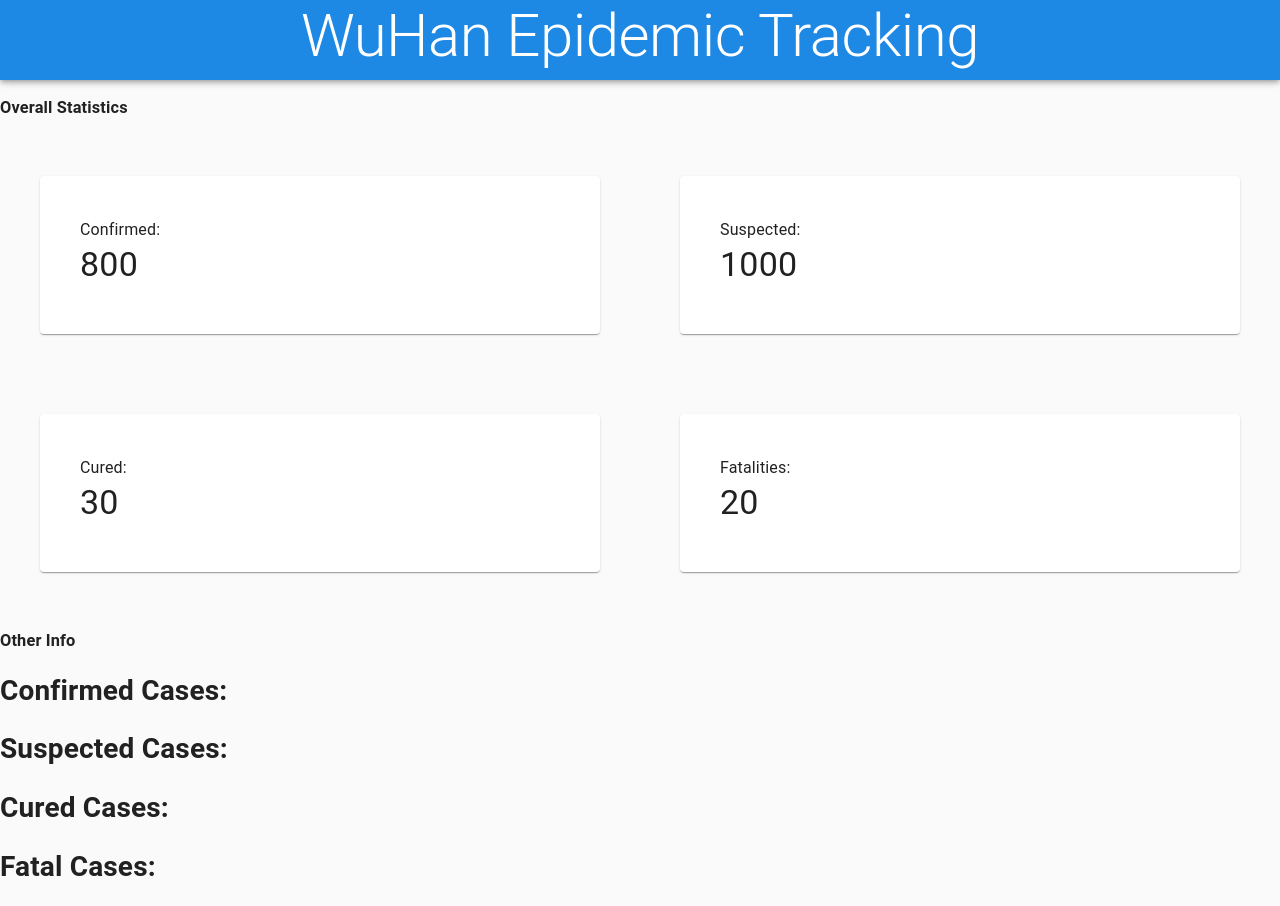
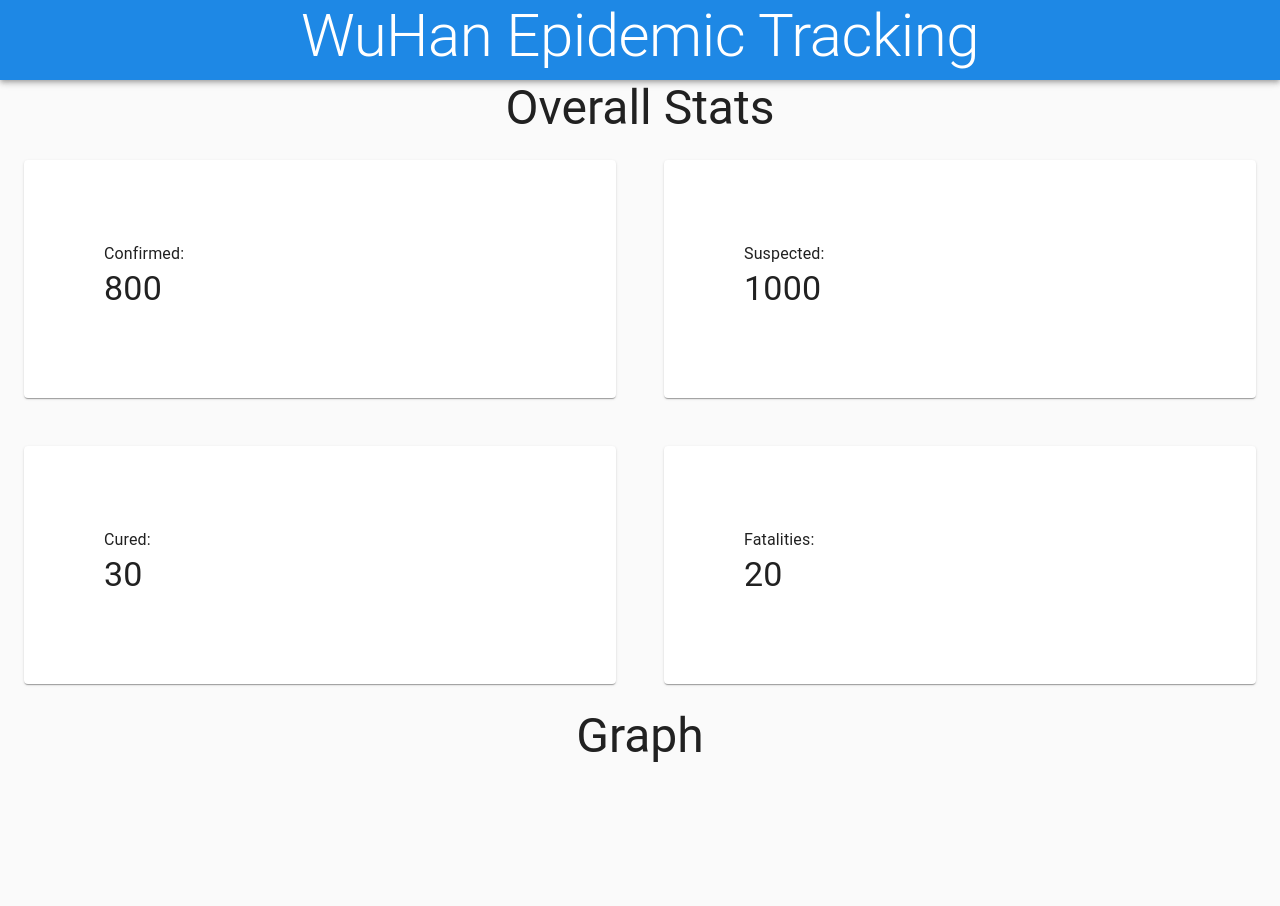
Before and after one commit to DrFacepalm/WuHan-Epidemic-Status-Checking, a React (Create React App) app in the folder front-end/: page / in a window 1280 px wide. After the commit the page ends 800 px from the top, so only its background shows below. Built offline with nearby package versions, Linux system fonts and the light colour scheme.

Commit message:
More React prototyping

```diff
--- a/front-end/src/App.js
+++ b/front-end/src/App.js
@@ -45,14 +45,31 @@ const useStyles = makeStyles(theme => ({
   },
   card: {
     minWidth: 275,
+    padding: theme.spacing(8),
+  },
+  gridItem: {
     padding: theme.spacing(3),
   },
-  gridItem: {
-    padding: theme.spacing(5),
-  }
+
 }));
 
+// Title Banner
 
+const TitleBanner = (title) => {
+  const classes = useStyles();
+
+  return (
+    <div className={classes.root}>
+          <Typography variant="h3" align="center">
+            {title}
+          </Typography>
+    </div>
+  );
+}
+
+
+
+// Overall Statistics
 
 const StatisticCard = (title, number) => {
   const classes = useStyles();
@@ -94,11 +111,27 @@ function OverallStatisticGrid(props) {
   );
 }
 
-// To create, do:
 
 
-function x() {
-  return "asdf"
+
+// Overall Content
+
+function ContentGridContainer() {
+  const classes = useStyles();
+
+  return (
+    <Grid container>
+      <Grid item xs={12}>
+        {TitleBanner("Overall Stats")}
+      </Grid>
+      <Grid item xs={12}>
+        <OverallStatisticGrid/>
+      </Grid>
+      <Grid item xs={12}>
+        {TitleBanner("Graph")}
+      </Grid>
+    </Grid>
+  )
 }
 
 
@@ -120,40 +153,13 @@ function TitleBar(props) {
   return <h1 className="App-header">Some Title</h1>
 }
 
-function Number1(props) {
-  return <h1>Confirmed Cases:</h1>;
-}
-
-function Number2(props) {
-  return <h1>Suspected Cases:</h1>;
-}
-
-function Number3(props) {
-  return <h1>Cured Cases:</h1>;
-}
-
-function Number4(props) {
-  return <h1>Fatal Cases:</h1>;
-}
-
 
 function App() {
   return (
     <React.Fragment>
       <CssBaseline />
       <MyAppBar/>
-      <h3>
-        Overall Statistics
-      </h3>
-      <OverallStatisticGrid/>
-      <h3>
-        Other Info
-      </h3>
-      <Number1/>
-      <Number2/>
-      <Number3/>
-      <Number4/>
-
+      <ContentGridContainer/>
     </React.Fragment>
 
   );
```
